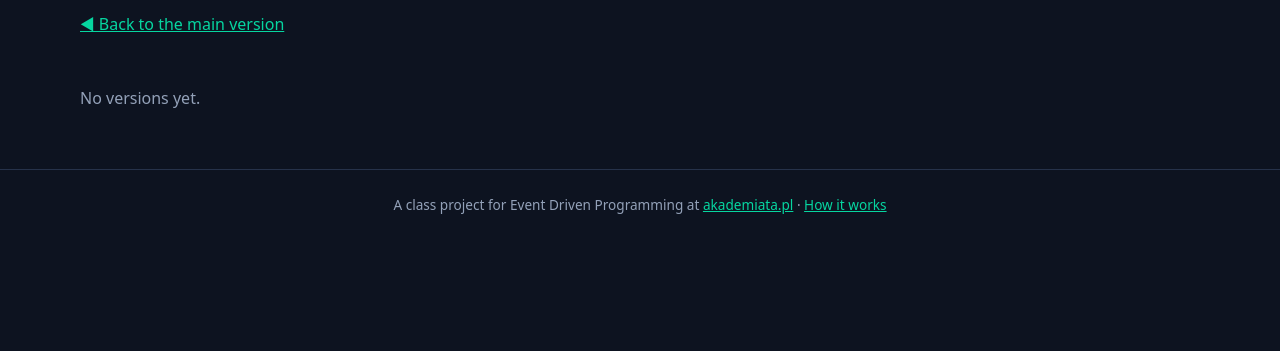
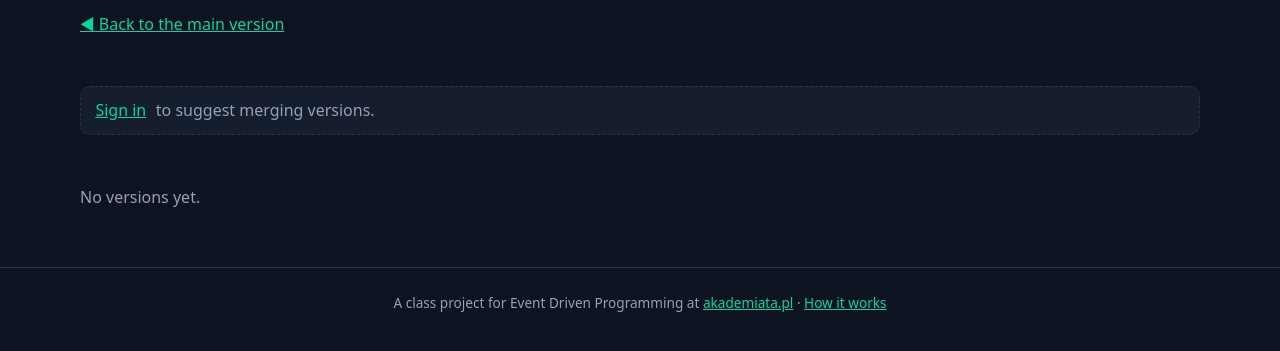
Before and after one commit to pbrudny/evolvia, a FastAPI app: template src/evolvia/templates/tree.html in a window 1280 px wide. Shown: the part 195-546 px from the top of the page. Run offline with FastAPI, Linux system fonts and the light colour scheme; the template is opened without the code that fills it, so the values that code supplies are empty; parts of the project's set-up code (start-up, migrations or seed data) failed here and were passed over.

Commit message:
Players suggest merges: tick versions in the Multiverse, the merge becomes an idea (votes, auto-build, credit, XP); Merge versions button on the game page
Co-Authored-By: Claude Opus 5.5 <noreply@anthropic.com>
Claude-Session: https://claude.ai/code/session_01YR5YzS4smzTzm8HD7ZvqZK

```diff
--- a/src/evolvia/db.py
+++ b/src/evolvia/db.py
@@ -161,6 +161,8 @@ MIGRATIONS = [
     ("games", "kind", "TEXT NOT NULL DEFAULT 'game'"),             # game | prototype
     ("games", "round", "INTEGER"),                                  # prototypes: their round
     ("versions", "merged_from", "TEXT"),                            # JSON list of version ids for merged versions
+    ("suggestions", "merge_versions", "TEXT"),                      # merge ideas: JSON list of version ids, first = base
+    ("merges", "suggestion", "INTEGER"),                            # the idea a merge was built for (players' merge ideas)
 ]
 
 
--- a/src/evolvia/server.py
+++ b/src/evolvia/server.py
@@ -153,6 +153,14 @@ def eligible(conn, login: str | None, vid: str) -> bool:
 VOTES = "(s.bonus_votes + (SELECT COALESCE(SUM(weight), 0) FROM votes WHERE suggestion = s.id))"
 
 
+def eligible_any(conn, login: str | None, vids: list[str]) -> bool:
+    return any(eligible(conn, login, v) for v in vids)
+
+
+def merge_list(row) -> list[str]:
+    return json.loads(row["merge_versions"]) if row["merge_versions"] else []
+
+
 def suggestions_left(conn, login: str) -> int:
     """Ideas per day come from the level (DESIGN.md §10.3). Everyone gets at least 1 per day; the milestone
     check is separate."""
@@ -207,14 +215,18 @@ def game_version(request: Request, slug: str, vid: str):
         v = version_row(conn, vid)
         if not game or v["game"] != slug:
             raise HTTPException(404, "No such game version")
+        can_vote_here = eligible(conn, login, vid)
         mine = {r["milestone"] for r in conn.execute(
             "SELECT milestone FROM milestones WHERE login = ? AND version = ?", (login, vid))} if login else set()
-        suggestions = conn.execute(
+        suggestions = [{**dict(r), "mv": merge_list(r)} for r in conn.execute(
             f"SELECT s.*, {VOTES} AS votes, "
             "EXISTS(SELECT 1 FROM votes WHERE suggestion = s.id AND login = ?) AS voted "
             "FROM suggestions s WHERE s.game = ? AND s.status = 'open' ORDER BY votes DESC, s.id",
             (login or "", slug),
-        ).fetchall()
+        )]
+        for x in suggestions:  # who may vote: a milestone in the idea's version, or in any version of a merge idea
+            x["can_vote"] = bool(login) and x["login"] != login and not x["voted"] and (
+                eligible_any(conn, login, x["mv"]) if x["mv"] else (x["base_version"] == vid and can_vote_here))
         builds = conn.execute(
             f"SELECT s.*, {VOTES} AS votes FROM suggestions s "
             "WHERE s.game = ? AND s.status != 'open' ORDER BY COALESCE(s.updated_at, s.created_at) DESC LIMIT 20",
@@ -267,8 +279,10 @@ def game_tree(request: Request, slug: str, here: str = ""):
         count = conn.execute("SELECT COUNT(*) FROM versions WHERE game = ?", (slug,)).fetchone()[0]
         merges = [{**dict(m), "versions": json.loads(m["versions"])} for m in conn.execute(
             "SELECT * FROM merges WHERE game = ? ORDER BY id DESC LIMIT 10", (slug,))]
+        login = me(request)
+        can_suggest = bool(login) and game["kind"] == "game" and (is_admin(login) or suggestions_left(conn, login) > 0)
     return page(request, "tree.html", game=game, roots=roots, count=count, here=here, merges=merges,
-                can_merge=is_admin(me(request)))
+                can_merge=is_admin(login), can_pick=bool(login) and game["kind"] == "game", can_suggest=can_suggest)
 
 
 MERGE_MAX = 4
@@ -295,18 +309,69 @@ async def merge_request(request: Request, slug: str):
     return RedirectResponse(f"/g/{slug}/tree#merges", status_code=303)
 
 
-def merge_job(conn) -> dict | None:
-    m = conn.execute("SELECT * FROM merges WHERE status = 'queued' ORDER BY id LIMIT 1").fetchone()
-    if not m:
-        return None
+@app.post("/g/{slug}/merge-idea")
+async def merge_idea(request: Request, slug: str):
+    """Any player: suggest combining 2-4 versions. It becomes an idea in the normal list: others vote, and it is
+    built like any idea (Build this, or Claude's automatic pick at enough votes)."""
+    login = need_login(request)
+    form = await request.form()
+    picked = list(dict.fromkeys(str(v) for v in form.getlist("versions")))
+    if not 2 <= len(picked) <= MERGE_MAX:
+        raise HTTPException(400, f"Tick 2 to {MERGE_MAX} versions to merge")
+    with db.connect() as conn:
+        game = conn.execute("SELECT * FROM games WHERE slug = ?", (slug,)).fetchone()
+        if not game or game["kind"] != "game":
+            raise HTTPException(404, "No such game")
+        rows = {r["id"]: r for r in conn.execute(
+            f"SELECT * FROM versions WHERE game = ? AND id IN ({','.join('?' * len(picked))})", (slug, *picked))}
+        if len(rows) != len(picked):
+            raise HTTPException(404, "Unknown version")
+        if not eligible_any(conn, login, picked):
+            raise HTTPException(403, "Reach a milestone in one of these versions first")
+        if not is_admin(login) and suggestions_left(conn, login) <= 0:
+            raise HTTPException(429, "No ideas left today for your level. Vote for others in the meantime!")
+        dup = conn.execute("SELECT id FROM suggestions WHERE game = ? AND merge_versions = ? "
+                           "AND status IN ('open', 'accepted', 'building')", (slug, json.dumps(picked))).fetchone()
+        if dup:
+            return RedirectResponse(f"/g/{slug}/v/{picked[0]}#suggestions", status_code=303)
+        short = [p.removeprefix(f"{slug}-") for p in picked]
+        title = f"versions {', '.join(short[:-1])} and {short[-1]} were combined into one"
+        body = "Combine these versions so the new one keeps every feature:\n" + "\n".join(
+            f"- {p}: {rows[p]['changelog'] or 'the first version'}" for p in picked)
+        sid = conn.execute(
+            "INSERT INTO suggestions (game, base_version, login, title, body, merge_versions, bonus_votes, created_at) "
+            "VALUES (?, ?, ?, ?, ?, ?, ?, ?)",
+            (slug, picked[0], login, title, body[:2000], json.dumps(picked), xp.totals(conn, login)["bonus_votes"], db.now()),
+        ).lastrowid
+        db.emit(conn, "SuggestionSubmitted", login, game=slug, version=picked[0], suggestion=sid, title=title, merge=picked)
+    return RedirectResponse(f"/g/{slug}/v/{picked[0]}#suggestions", status_code=303)
+
+
+def merge_job_for(conn, m) -> dict:
+    """Mark a queued merge as building and describe it for the worker."""
     g = conn.execute("SELECT * FROM games WHERE slug = ?", (m["game"],)).fetchone()
     vs = [dict(version_row(conn, vid)) for vid in json.loads(m["versions"])]
     conn.execute("UPDATE merges SET status = 'building', build_note = 'The AI builder is merging', updated_at = ? WHERE id = ?",
                  (db.now(), m["id"]))
-    db.emit(conn, "BuildStarted", "worker", game=m["game"], merge=m["id"])
+    db.emit(conn, "BuildStarted", "worker", game=m["game"], merge=m["id"], suggestion=m["suggestion"])
     return {"kind": "merge", "merge": m["id"], "game": g["slug"], "game_name": g["name"], "repo": g["repo"], "author": m["login"],
             "versions": [{k: v[k] for k in ("id", "sha", "changelog", "credited_login")} for v in vs],
             "progress": f"/api/worker/merges/{m['id']}/progress", "result": f"/api/worker/merges/{m['id']}/result"}
+
+
+def merge_job(conn) -> dict | None:
+    m = conn.execute("SELECT * FROM merges WHERE status = 'queued' ORDER BY id LIMIT 1").fetchone()
+    return merge_job_for(conn, m) if m else None
+
+
+def merge_for_idea(conn, s) -> dict:
+    """A player's merge idea was picked for building: start a merge linked to it."""
+    mid = conn.execute(
+        "INSERT INTO merges (game, versions, login, suggestion, build_note, created_at, updated_at) VALUES (?, ?, ?, ?, ?, ?, ?)",
+        (s["game"], s["merge_versions"], s["login"], s["id"], "Waiting for the builder", db.now(), db.now())).lastrowid
+    set_status(conn, s["id"], "building", "The AI builder is merging")
+    m = conn.execute("SELECT * FROM merges WHERE id = ?", (mid,)).fetchone()
+    return merge_job_for(conn, m)
 
 
 @app.post("/api/worker/merges/{mid}/progress")
@@ -317,6 +382,10 @@ async def merge_progress(request: Request, mid: int):
         if conn.execute("UPDATE merges SET build_note = ?, updated_at = ? WHERE id = ? AND status = 'building'",
                         (message, db.now(), mid)).rowcount == 0:
             raise HTTPException(400, "This merge is not being built")
+        sid = conn.execute("SELECT suggestion FROM merges WHERE id = ?", (mid,)).fetchone()["suggestion"]
+        if sid:
+            set_status(conn, sid, "building", message)
+            db.emit(conn, "BuildProgress", "worker", suggestion=sid, merge=mid, step="merge", message=message)
     return {"ok": True}
 
 
@@ -332,22 +401,31 @@ async def merge_result(request: Request, mid: int):
         if body.get("status") != "done":
             note = str(body.get("reason", ""))[:500] or "The merge failed"
             conn.execute("UPDATE merges SET status = 'failed', build_note = ?, updated_at = ? WHERE id = ?", (note, db.now(), mid))
-            db.emit(conn, "BuildFailed", "worker", game=m["game"], merge=mid, reason=note)
+            if m["suggestion"]:
+                set_status(conn, m["suggestion"], "failed", note)
+            db.emit(conn, "BuildFailed", "worker", game=m["game"], merge=mid, suggestion=m["suggestion"], reason=note)
             return {"ok": True}
     versions = json.loads(m["versions"])
     try:
         vid = install(m["game"], g["repo"], str(body.get("sha", "")), parent=versions[0],
-                      changelog=str(body.get("changelog", ""))[:1000], actor="worker")
+                      changelog=str(body.get("changelog", ""))[:1000], actor="worker",
+                      credited_login=m["login"] if m["suggestion"] else None, suggestion_id=m["suggestion"])
     except Exception as e:  # noqa: BLE001
         with db.connect() as conn:
             conn.execute("UPDATE merges SET status = 'failed', build_note = ?, updated_at = ? WHERE id = ?",
                          (f"Install failed: {e}"[:500], db.now(), mid))
+            if m["suggestion"]:
+                set_status(conn, m["suggestion"], "failed", f"Install failed: {e}"[:500])
         raise HTTPException(502, f"install failed: {e}")
     with db.connect() as conn:
         conn.execute("UPDATE versions SET merged_from = ? WHERE id = ?", (json.dumps(versions), vid))
         conn.execute("UPDATE merges SET status = 'live', result_version = ?, build_note = ?, updated_at = ? WHERE id = ?",
                      (vid, str(body.get("changelog", ""))[:500], db.now(), mid))
         db.emit(conn, "VersionsMerged", "worker", game=m["game"], merge=mid, version=vid, versions=versions)
+        if m["suggestion"]:  # a player's merge idea: it went live like any idea
+            set_status(conn, m["suggestion"], "live", str(body.get("changelog", ""))[:500], result_version=vid)
+            db.emit(conn, "BuildSucceeded", "worker", game=m["game"], suggestion=m["suggestion"], version=vid, author=m["login"])
+            xp.award(conn, m["login"], xp.LIVE, "live", game=m["game"], version=vid)
     return {"ok": True, "version": vid}
 
 
@@ -359,6 +437,10 @@ def merge_retry(request: Request, mid: int):
         m = conn.execute("SELECT * FROM merges WHERE id = ?", (mid,)).fetchone()
         if not m or m["status"] != "failed":
             raise HTTPException(400, "Only failed merges can be retried")
+        if m["suggestion"]:  # retry the idea: it starts a fresh merge when the worker picks it up
+            conn.execute("UPDATE merges SET status = 'retried', updated_at = ? WHERE id = ?", (db.now(), mid))
+            set_status(conn, m["suggestion"], "accepted", "Waiting for the builder")
+            return RedirectResponse(f"/g/{m['game']}/tree#merges", status_code=303)
         conn.execute("UPDATE merges SET status = 'queued', build_note = 'Waiting for the builder', updated_at = ? WHERE id = ?",
                      (db.now(), mid))
     return RedirectResponse(f"/g/{m['game']}/tree#merges", status_code=303)
@@ -511,7 +593,7 @@ def vote(request: Request, sid: int):
             raise HTTPException(404, "No such open suggestion")
         if s["login"] == login:
             raise HTTPException(400, "You can't vote for your own idea")
-        if not eligible(conn, login, s["base_version"]):
+        if not (eligible_any(conn, login, merge_list(s)) if s["merge_versions"] else eligible(conn, login, s["base_version"])):
             raise HTTPException(403, "Reach a milestone in this version first")
         weight = xp.totals(conn, login)["vote_weight"]
         if conn.execute("INSERT OR IGNORE INTO votes (suggestion, login, weight, created_at) VALUES (?, ?, ?, ?)",
@@ -617,6 +699,8 @@ def worker_next(request: Request):
             s = auto_pick(conn)
         if not s:
             return {"job": None}
+        if s["merge_versions"]:
+            return {"job": merge_for_idea(conn, s)}
         g = conn.execute("SELECT * FROM games WHERE slug = ?", (s["game"],)).fetchone()
         v = version_row(conn, s["base_version"])
         set_status(conn, s["id"], "building", "The AI builder is working on it")
--- a/src/evolvia/templates/tree.html
+++ b/src/evolvia/templates/tree.html
@@ -4,7 +4,7 @@
 <li class="{{ 'mainline' if n.on_main_line }}">
   <div class="vcard{{ ' is-main' if n.id == game.main_version }}{{ ' is-here' if n.id == here }}">
     <div class="vhead">
-      {% if can_merge %}<input type="checkbox" class="pick" name="versions" value="{{ n.id }}" form="merge-form" aria-label="Pick {{ n.id }} to merge">{% endif %}
+      {% if can_pick %}<input type="checkbox" class="pick" name="versions" value="{{ n.id }}" form="merge-form" aria-label="Pick {{ n.id }} to merge">{% endif %}
       <code>{{ n.id }}</code>
       {% if n.id == game.main_version %}<span class="pill">main</span>{% endif %}
       {% if n.id == here %}<span class="pill here">you were here</span>{% endif %}
@@ -29,11 +29,16 @@
   <p class="muted">{{ count }} version{{ '' if count == 1 else 's' }}. Every idea that was built is a branch, and every branch stays playable. The highlighted line leads to the main version, the one new players get.</p>
   <p><a href="/g/{{ game.slug }}">◀ Back to the main version</a></p>
 </div>
-{% if can_merge %}
-<form id="merge-form" class="merge-bar" method="post" action="/g/{{ game.slug }}/merge">
-  <span>Tick 2 to 4 versions, then</span> <button class="small">Merge selected</button>
-  <span class="muted">The AI builder combines them into one version that keeps every feature. The first ticked version (from the top) is the base.</span>
+{% if can_pick %}
+<form id="merge-form" class="merge-bar" method="post" action="/g/{{ game.slug }}/merge-idea">
+  <strong>Merge versions</strong>
+  <span>Tick 2 to 4 versions below, then</span>
+  {% if can_suggest %}<button class="small">Suggest this merge</button>{% else %}<span class="muted">(no ideas left today for your level)</span>{% endif %}
+  {% if can_merge %}<button class="small link" formaction="/g/{{ game.slug }}/merge">Merge now (admin)</button>{% endif %}
+  <span class="muted">A suggested merge becomes an idea: others vote on it, and Claude builds it like any idea. The AI builder combines the versions into one that keeps every feature; the first ticked version (from the top) is the base. You need a milestone in one of them.</span>
 </form>
+{% elif not me %}
+<p class="merge-bar muted"><a href="/login?next={{ request.url.path }}">Sign in</a> to suggest merging versions.</p>
 {% endif %}
 {% if merges %}
 <section id="merges">
```
Also changed, not shown: src/evolvia/templates/game.html (+7 -4 lines), tests/test_platform.py (+50 -1 lines), README.md.
